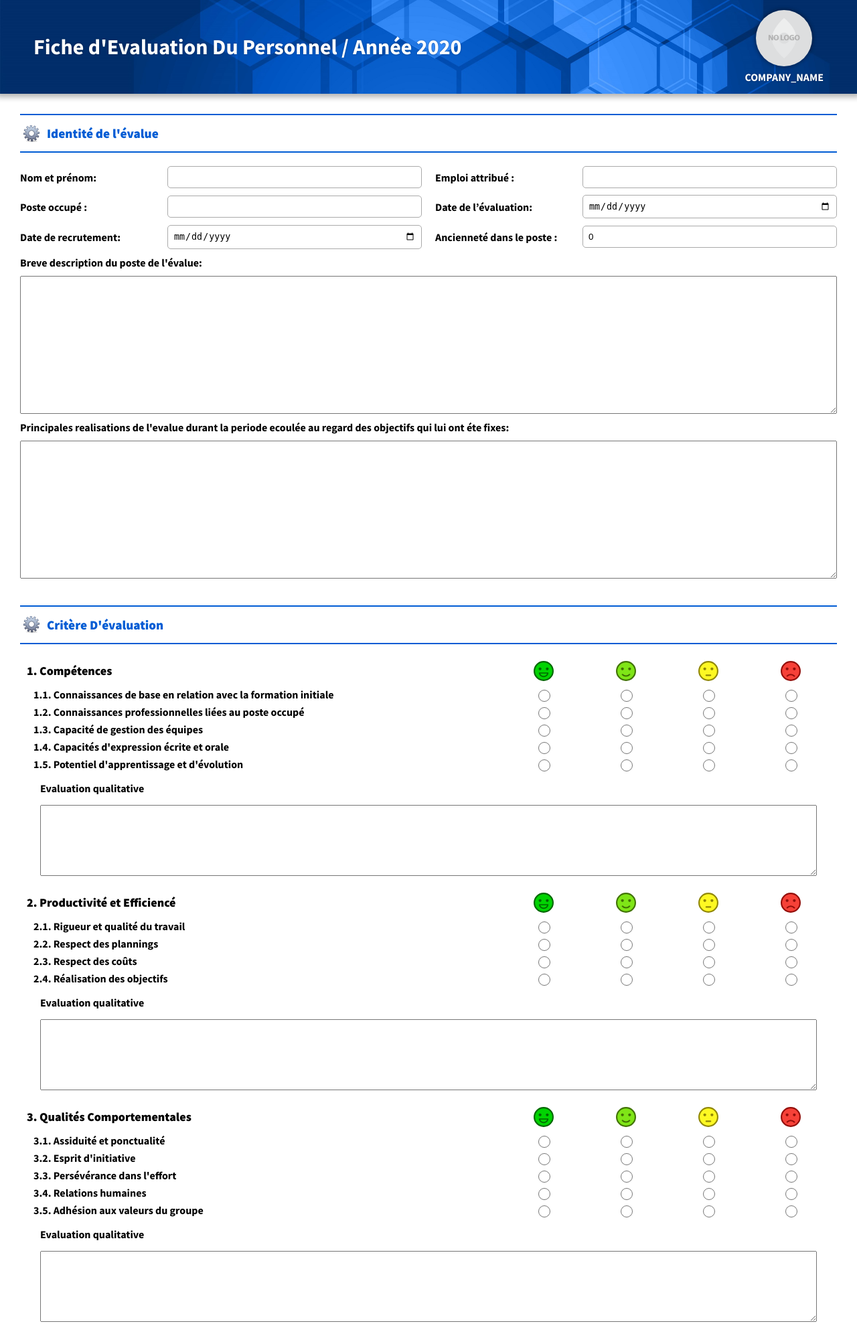
After one commit to medEssami/Evaluation-du-personnel, a PHP site: page /survey/index.php in a window 1280 px wide. The commit adds this page. Shown: the whole page at 67% size. Run offline with PHP 8.4, Linux system fonts and the light colour scheme.

Commit message:
Use php to generate survey question

```diff
--- a/static/css/survey.css
+++ b/static/css/survey.css
@@ -22,17 +22,20 @@
     text-align: center;
 }
 
+/* Survey Form: Participant info + surfey questions. */
 .survey_form {
     display: flex;
     flex-direction: column;
     margin: 10px 30px;
 }
 
+/* The survey form is separated into sections. */
 .section {
     width: 100%;
     margin: 10px 0;
 }
 
+/* Each section has a title/header: its first div element. */
 .section > div:first-child {
     color: var(--dark-blue);
     font-size: larger;
@@ -46,7 +49,8 @@
     border-bottom: 2px solid var(--dark-blue);
 }
 
-.section form {
+/* The participant identity form. */
+.section #identity_form {
     display: grid;
     margin: 20px 0;
     gap: 10px 20px;
@@ -55,24 +59,24 @@
     align-items: center;
 }
 
-.section textarea {
+/* The participant identity form textarea height. */
+.section #identity_form textarea {
     min-height: 200px;
 }
 
+/* Add the required indicator on participant identity form labels. */
 .section label.required::after {
     content: ' *';
     color: red;
 }
 
-.section form *:nth-last-child(-n+4) {
+/* The last two textareas (+ their labels) in the participant identify form must take full row. */
+.section #identity_form *:nth-last-child(-n+4) {
     grid-column: span 4;
 }
 
-.section_element > div:first-child {
-    font-weight: bolder;
-}
-
-.section_element {
+/* Each section may contain one or more questions. */
+.section .question {
     display: grid;
     align-items: center;
     margin: 20px 10px;
@@ -80,18 +84,37 @@
     gap: 5px;
 }
 
-.section_element input[type=radio] {
+/* Section question title style */
+.section .question > div:first-child {
+    font-size: large;
+    font-weight: bolder;
+}
+
+/* Section question emojies */
+.rating-emoji {
+    width: 32px;
+    margin: 4px;
+    justify-self: center;
+}
+
+/* Section question radios */
+.section .question input[type=radio] {
     width: 18px;
     height: 18px;
     justify-self: center;
 }
 
-.section_element label {
+/* Section question elements' labels */
+.section .question > label {
     margin-left: 10px;
 }
 
-.rating-emoji {
-    width: 32px;
-    margin: 4px;
-    justify-self: center;
+.section .question > label:last-of-type {
+    margin: 10px 20px;
 }
+
+.section .question textarea {
+    grid-column: span 5;
+    margin: 0 20px;
+    min-height: 100px;
+}
--- /dev/null
+++ b/survey/index.php
@@ -0,0 +1,126 @@
+<!DOCTYPE html>
+<html lang="fr">
+
+<head>
+    <meta charset="UTF-8">
+    <link rel="stylesheet" href="./../static/css/global.css">
+    <link rel="stylesheet" href="./../static/css/survey.css">
+    <title>Evaluation du Peronnel</title>
+    <script src="./../static/js/jquery-3.6.0.min.js"></script>
+</head>
+
+<body>
+    <div id="header">
+        <span id="header_title">Fiche d'Evaluation Du Personnel / Année 2020</span>
+        <div id="header_company">
+            <img id="header_company_logo" src="./../static/img/company_logo_placeholder.png">
+            <span>COMPANY_NAME</span>
+        </div>
+    </div>
+    <form id="main_form" class="survey_form">
+        <section class="section">
+            <div>Identité de l'évalue</div>
+            <div id="identity_form">
+                <label>Nom et prénom:</label>
+                <input type="text" />
+
+                <label>Emploi attribué :</label>
+                <input type="text" name="emlpo" />
+
+                <label>Poste occupé :</label>
+                <input type="text" name="poste" />
+
+                <label>Date de l’évaluation: </label>
+                <input type="date" name="date_eval" />
+
+                <label>Date de recrutement: </label>
+                <input type="date" name="date_rec" />
+
+                <label>Ancienneté dans le poste :</label>
+                <input type="number" name="aciennete" value="0" min="0" />
+
+                <label>Breve description du poste de l'évalue:</label>
+                <textarea name="desc_poste"></textarea>
+
+                <label>Principales realisations de l'evalue durant la periode ecoulée au regard des objectifs qui lui ont éte fixes:</label>
+                <textarea name="real_eval"></textarea>
+            </div>
+        </section>
+        <section class="section">
+            <div>Critère D'évaluation</div>
+                <?php
+                    $questions =  [
+                        [
+                            "title" => "Compétences",
+                            "items" => [
+                                "Connaissances de base en relation avec la formation initiale",
+                                "Connaissances professionnelles liées au poste occupé",
+                                "Capacité de gestion des équipes",
+                                "Capacités d'expression écrite et orale",
+                                "Potentiel d'apprentissage et d'évolution"
+                            ]
+                        ],
+                        [
+                            "title" => "Productivité et Efficiencé",
+                            "items" => [
+                                "Rigueur et qualité du travail",
+                                "Respect des plannings",
+                                "Respect des coûts",
+                                "Réalisation des objectifs",
+                            ]
+                        ],
+                        [
+                            "title" => "Qualités Comportementales",
+                            "items" => [
+                                "Assiduité et ponctualité",
+                                "Esprit d'initiative",
+                                "Persévérance dans l'effort",
+                                "Relations humaines",
+                                "Adhésion aux valeurs du groupe"
+                            ]
+                        ],
+
+                    ];
+
+                    $quesId = 0;
+                    foreach ($questions as $ques)
+                    {
+                        $quesId++;
+
+                        echo <<<EOD
+                            <div class="question">
+                            <div>{$quesId}. {$ques["title"]}</div>
+                            <img class="rating-emoji" title="Très bien" src="./../static/img/rating_emojis/great.svg">
+                            <img class="rating-emoji" title="Bien" src="./../static/img/rating_emojis/good.svg">
+                            <img class="rating-emoji" title="Moyen" src="./../static/img/rating_emojis/normal.svg">
+                            <img class="rating-emoji" title="Non satisfaisant" src="./../static/img/rating_emojis/bad.svg">
+                            EOD;
+
+                        $itemId = 0;
+                        foreach ($ques["items"] as $item)
+                        {
+                            $itemId++;
+                            $fullId = $quesId.$itemId;
+                            echo <<<EOD
+                                <label>{$quesId}.{$itemId}. {$item}</label>
+                                <input type="radio" name="C{$fullId}" value="A">
+                                <input type="radio" name="C{$fullId}" value="B">
+                                <input type="radio" name="C{$fullId}" value="C">
+                                <input type="radio" name="C{$fullId}" value="D">
+                                EOD;
+                        }
+
+                        echo <<<EOD
+                            <label>Evaluation qualitative</label>
+                            <textarea name="QE{$quesId}"></textarea>
+                            </div>
+                        EOD;
+                    }
+                ?>
+
+        </section>
+    </form>
+    <script src="./../static/js/survey.js"></script>
+</body>
+
+</html>
```
Also changed, not shown: survey/index.html (deleted, +0 -97 lines).
